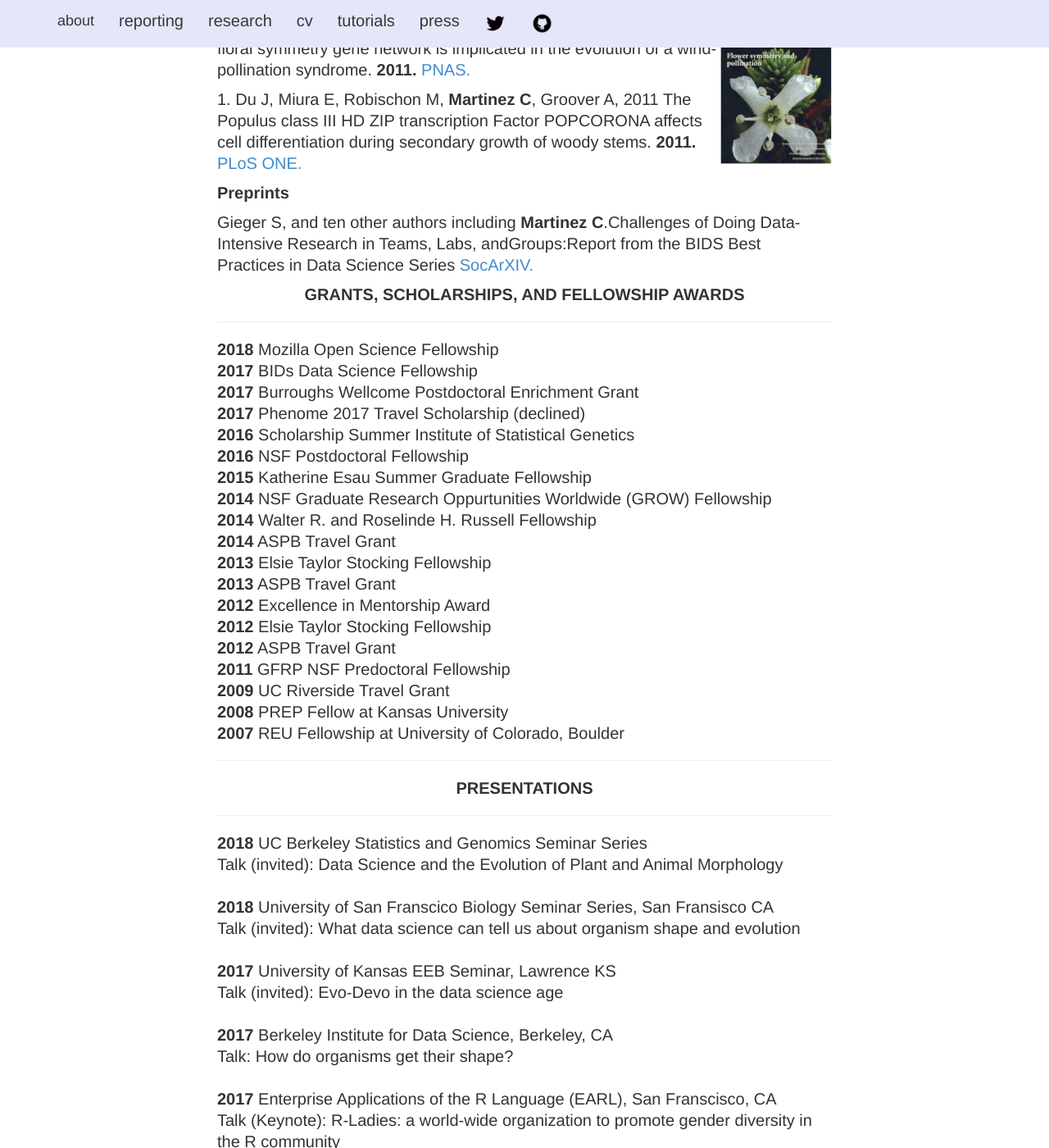
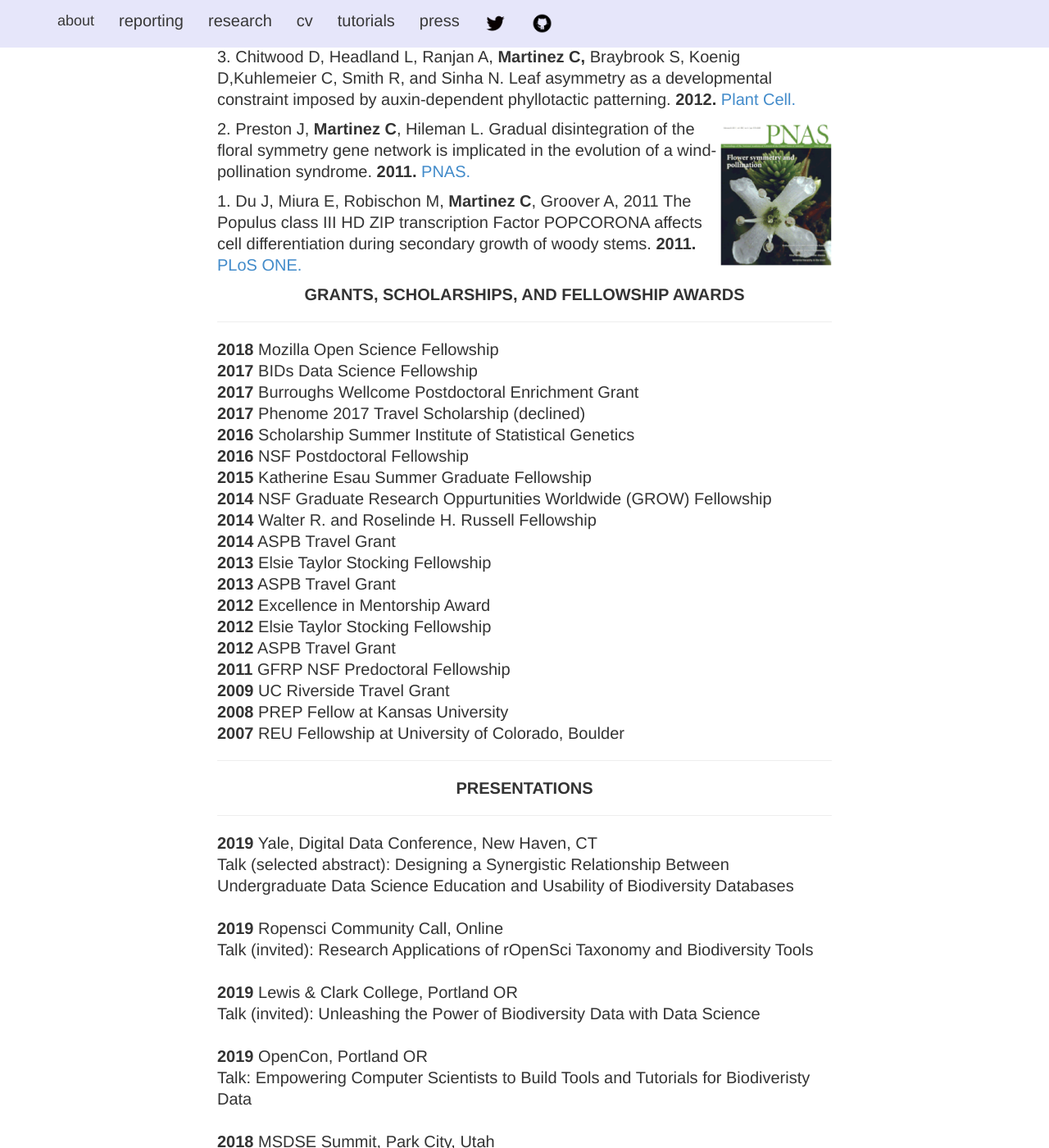
Before and after one commit to iamciera/creports, a Jekyll site: the page built from cv/index.html, in a window 1280 px wide and 1400 px high, scrolled down 2193 px. Shown: the whole window at 82% size. Built offline with Jekyll 4.4.1, drawn with Linux system fonts in a browser that asks for light colours; nearby versions of some CDN libraries; some of the changed text lies outside the part shown.

Commit message:
updated CV

```diff
--- a/cv/index.html
+++ b/cv/index.html
@@ -49,6 +49,10 @@
 				<center><strong>PUBLICATIONS</strong><br /></center>
 				<hr />
 
+				<p><strong>Preprints</strong>
+
+				<p>Gieger S, and ten other authors including <strong>Martinez C</strong>.Challenges of Doing Data-Intensive Research in Teams, Labs, andGroups:Report from the BIDS Best Practices in Data Science Series<a href="https://osf.io/preprints/socarxiv/a7b3m/"> SocArXIV. </a></p>
+
 				<p><strong>Peer Reviewed</strong>
 
 				<p>12. Elya C, Lok T, Spencer Q, McCausland H, <b>Martinez C</b>,  Eisen M. A fungal pathogen that robustly manipulates the behavior of Drosophila melanogaster in the laboratory. <b> 2018.</b> <a href="https://elifesciences.org/articles/34414">eLIFE</a>.<br />Preprint:<a href="https://www.biorxiv.org/content/early/2017/12/15/232140"> BioRxiv</a>
@@ -77,10 +81,6 @@
 
 				<p>1.  Du J, Miura E, Robischon M, <strong>Martinez C</strong>, Groover A, 2011 The Populus class III HD ZIP transcription Factor POPCORONA affects cell differentiation during secondary growth of woody stems.<strong> 2011.</strong><a href="http://www.plosone.org/article/info%3Adoi%2F10.1371%2Fjournal.pone.0017458"> PLoS ONE. </a></p>
 
-				<p><strong>Preprints</strong>
-
-				<p>Gieger S, and ten other authors including <strong>Martinez C</strong>.Challenges of Doing Data-Intensive Research in Teams, Labs, andGroups:Report from the BIDS Best Practices in Data Science Series<a href="https://osf.io/preprints/socarxiv/a7b3m/"> SocArXIV. </a></p>
-
 				<center><strong>GRANTS, SCHOLARSHIPS, AND FELLOWSHIP AWARDS</strong></center>
 				<hr />
 				<b>2018</b>	  Mozilla Open Science Fellowship<br />
@@ -107,6 +107,22 @@
 				<hr />
 				<center><strong>PRESENTATIONS</strong></p></center>
 				<hr />
+				<b>2019</b> Yale, Digital Data Conference, New Haven, CT<br \>
+				Talk (selected abstract): Designing a Synergistic Relationship Between Undergraduate Data Science Education and Usability of Biodiversity Databases<br />
+				<br />
+				<b>2019</b> Ropensci Community Call, Online<br \>
+				Talk (invited): Research Applications of rOpenSci Taxonomy and Biodiversity Tools
+				<br />
+				<br />
+				<b>2019</b> Lewis & Clark College, Portland OR<br \>
+				Talk (invited): Unleashing the Power of Biodiversity Data with Data Science<br />
+				<br />
+				<b>2019</b> OpenCon, Portland OR<br \>
+				Talk: Empowering Computer Scientists to Build Tools and Tutorials for Biodiveristy Data<br />
+				<br />
+				<b>2018</b> MSDSE Summit, Park City, Utah<br \>
+				Talk: Reproducibility and Management of Data Science Teams<br />
+				<br />
 				<b>2018</b> UC Berkeley Statistics and Genomics Seminar Series<br \>
 				Talk (invited):  Data Science and the Evolution of Plant and Animal Morphology <br />
 				<br />
```
